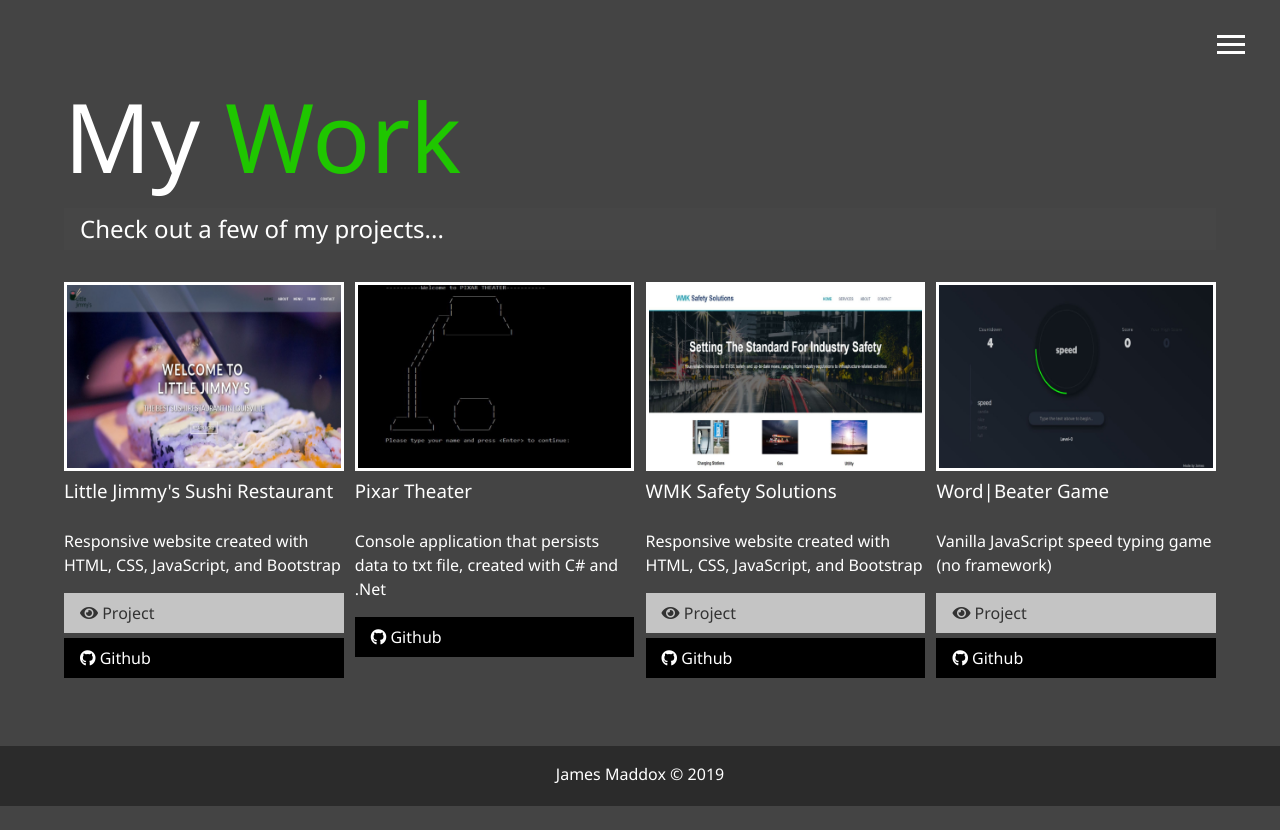
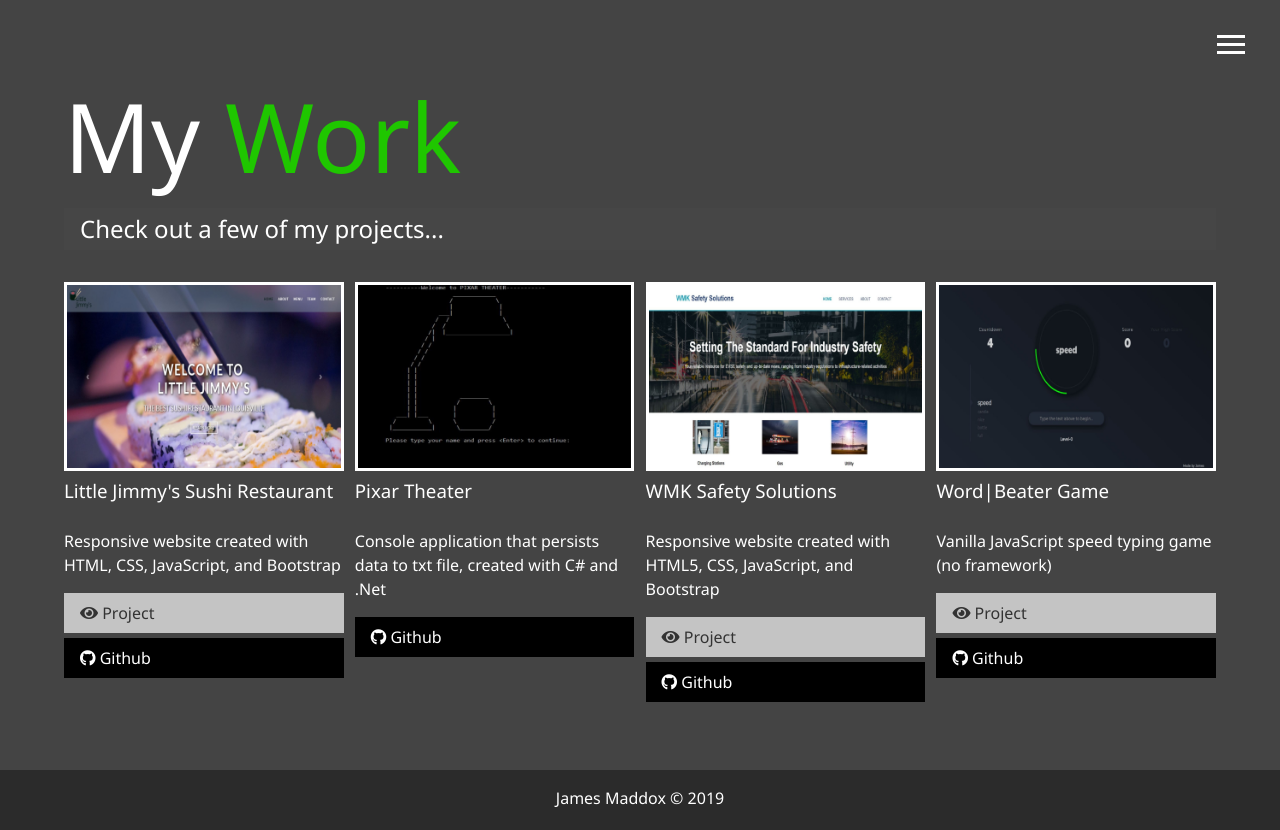
Before and after one commit to jemadd04/2019portfolio, a website: page dist/work.html in a window 1280 px wide. Before the commit the page ends 806 px from the top, so only its background shows below. Drawn offline with Linux system fonts and the light colour scheme.

Commit message:
added content to pages

```diff
--- a/dist/work.html
+++ b/dist/work.html
@@ -82,7 +82,7 @@
         <a href="#!">
           <img src="img/projects/wmksafety.jpg" alt="Project">
         </a>
-        <h3>WMK Safety Solutions</h3><br>Responsive website created with HTML, CSS, JavaScript, and Bootstrap</p>
+        <h3>WMK Safety Solutions</h3><br>Responsive website created with HTML5, CSS, JavaScript, and Bootstrap</p>
         <a href="https://jemadd04.github.io/wmk-project/" class="btn-light" target="_blank">
           <i class="fas fa-eye"></i> Project
         </a>
```
